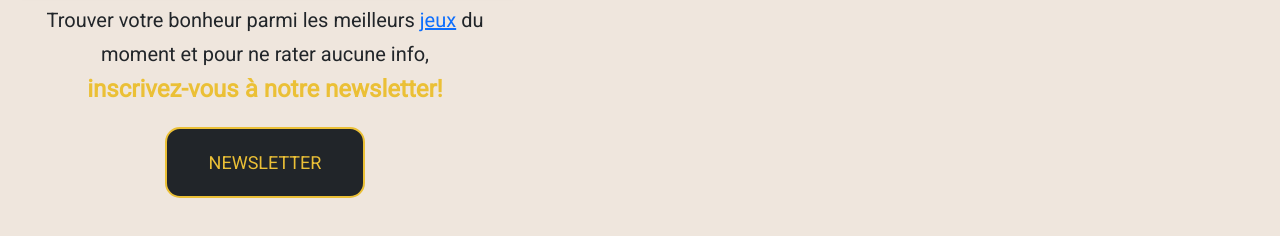
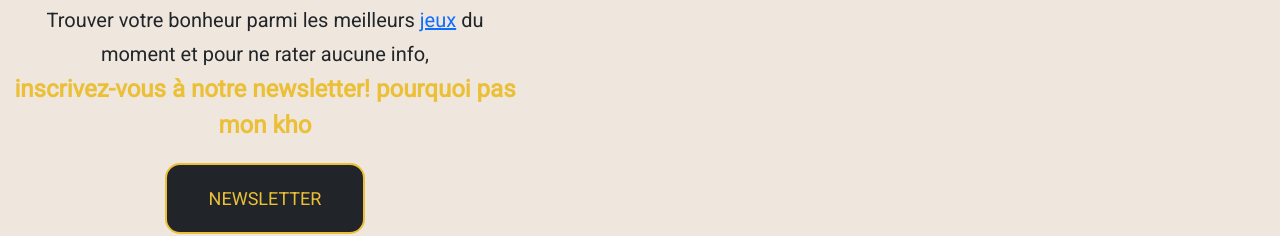
Before and after one commit to DayaneSidelarbi/Site-Entreprise, a plain HTML site: page index.html in a window 1280 px wide. Shown: the part 589-825 px from the top of the page. Drawn offline with nearby package versions, Linux system fonts and the light colour scheme; a web font is replaced by a local one.

Commit message:
index modif newsletter

```diff
--- a/index.html
+++ b/index.html
@@ -159,7 +159,7 @@
               ne rater aucune info,
               <span>
                 <br />
-                inscrivez-vous à notre newsletter!</span
+                inscrivez-vous à notre newsletter! pourquoi pas mon kho</span
               ><br />
               <button type="button" class="btn btn-dark">Newsletter</button>
             </p>
```
